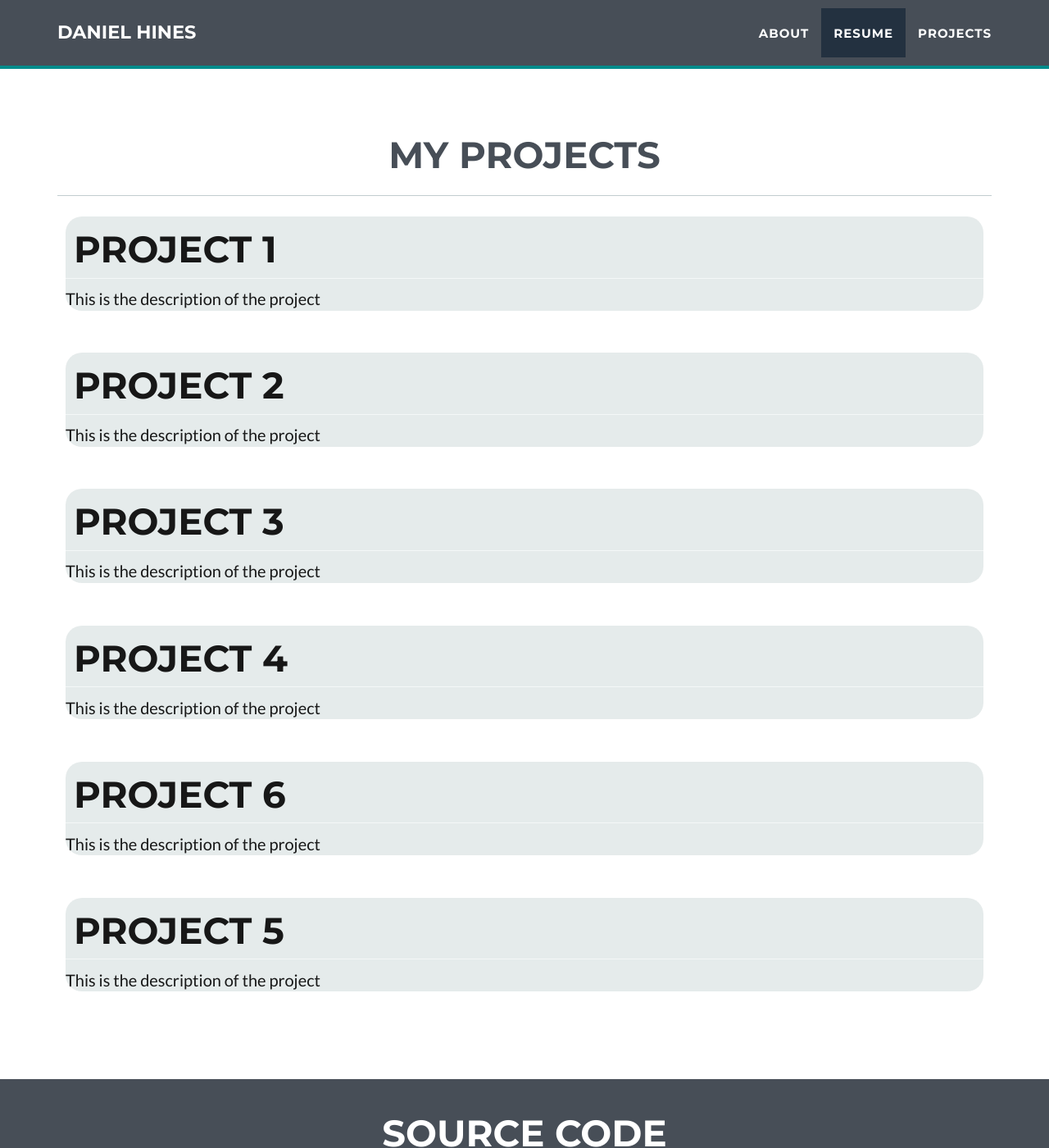
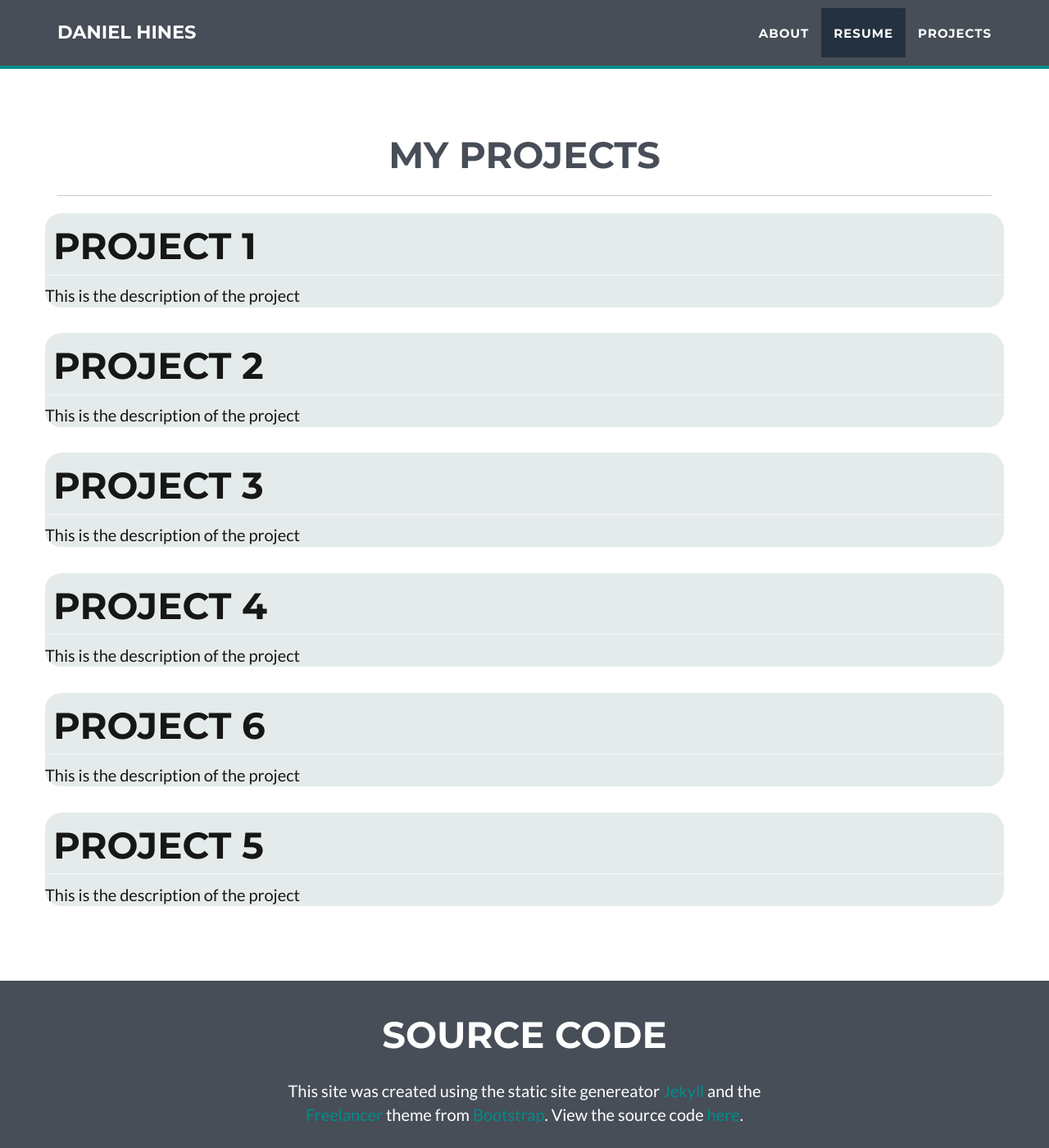
Before and after one commit to danielchines/danielchines.github.io, a Jekyll site: the page built from index.html, in a window 1280 px wide and 1400 px high, scrolled down 1433 px. Shown: the whole window at 82% size. Built offline with Jekyll 4.4.1, drawn with Linux system fonts in a browser that asks for light colours.

Commit message:
Update main.css

```diff
--- a/_includes/css/main.css
+++ b/_includes/css/main.css
@@ -202,12 +202,6 @@ p.about-p {
 p.project {
     margin-top: 15px;
     color: rgba(0,0,0,0.9);
-}
-
-#projects .portfolio-item {
-    right: 0;
-    margin: 25px 25px 15px;
-    border-bottom: 1px solid rgba(255,255,255,.25);
 }
 
 #projects .portfolio-item .portfolio-link {
```
